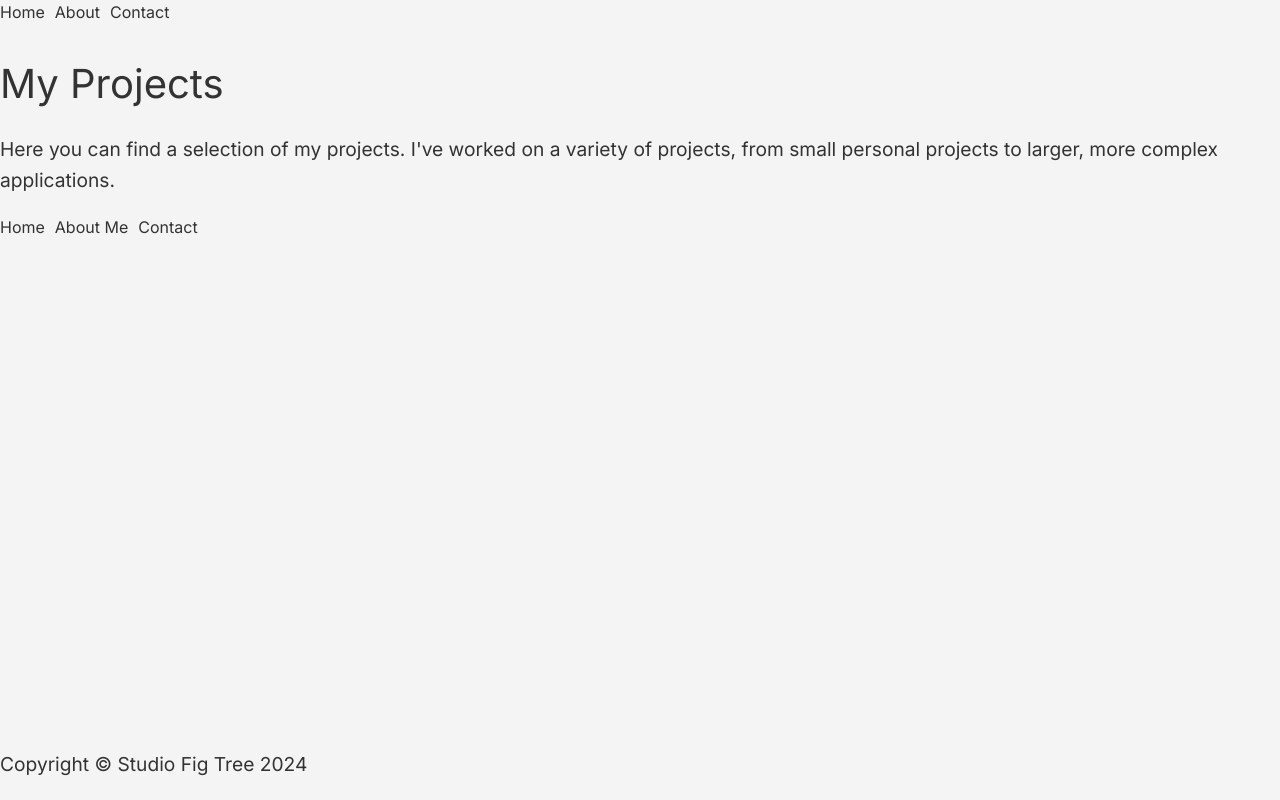
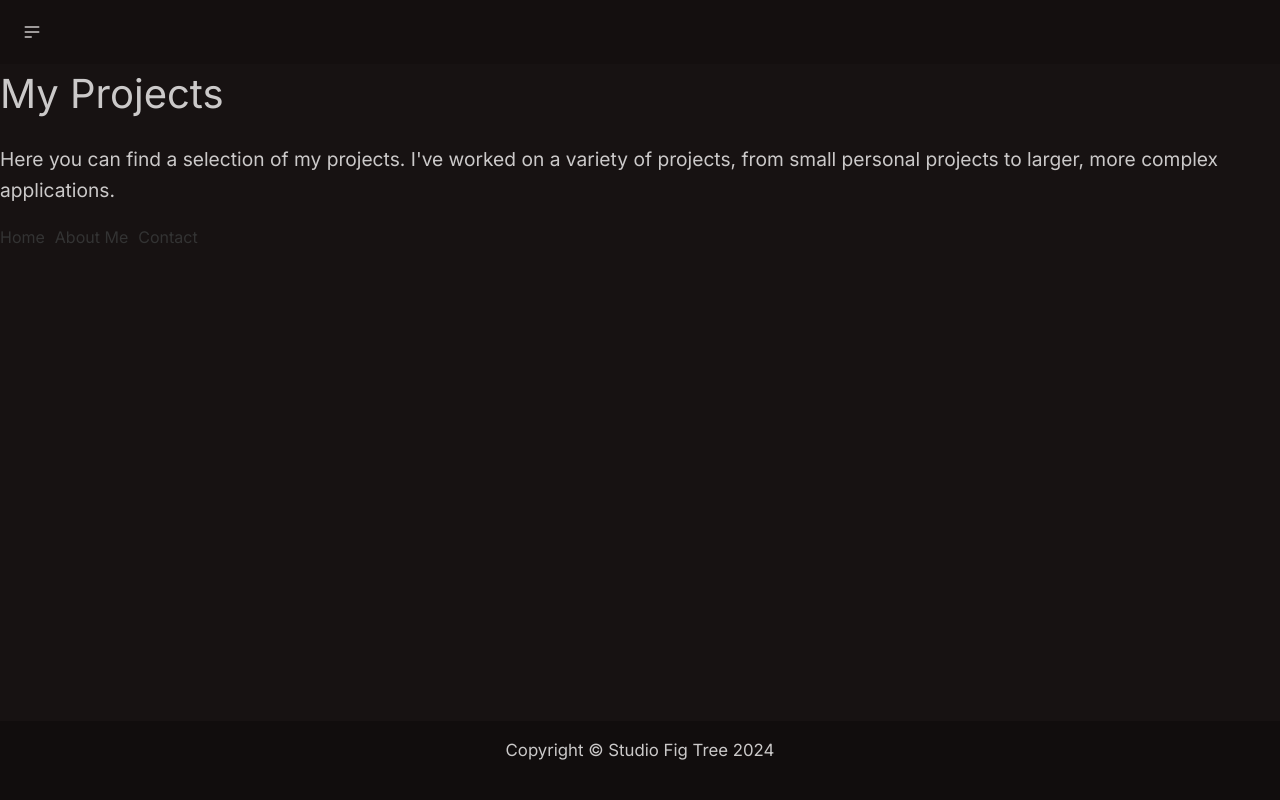
Before and after one commit to jackh404/portfolio, a Next.js app: page /projects in a window 1280 px wide. Built offline with nearby package versions, Linux system fonts and the light colour scheme.

Commit message:
install daisyUI, improve layout

```diff
--- /dev/null
+++ b/app/components/Navbar.tsx
@@ -0,0 +1,45 @@
+import React from "react";
+import Link from "next/link";
+
+const Navbar = () => {
+  return (
+    <div className="navbar bg-base-200">
+      <div className="navbar-start">
+        <div className="dropdown">
+          <div tabIndex={0} role="button" className="btn btn-ghost btn-circle">
+            <svg
+              xmlns="http://www.w3.org/2000/svg"
+              className="h-5 w-5"
+              fill="none"
+              viewBox="0 0 24 24"
+              stroke="currentColor"
+            >
+              <path
+                strokeLinecap="round"
+                strokeLinejoin="round"
+                strokeWidth="2"
+                d="M4 6h16M4 12h16M4 18h7"
+              />
+            </svg>
+          </div>
+          <ul
+            tabIndex={0}
+            className="menu menu-sm dropdown-content mt-3 z-[1] p-2 shadow bg-base-100 rounded-box w-52 "
+          >
+            <li>
+              <a>Homepage</a>
+            </li>
+            <li>
+              <a>Portfolio</a>
+            </li>
+            <li>
+              <a>About</a>
+            </li>
+          </ul>
+        </div>
+      </div>
+    </div>
+  );
+};
+
+export default Navbar;
--- a/app/layout.tsx
+++ b/app/layout.tsx
@@ -2,6 +2,7 @@ import type { Metadata } from "next";
 import { Inter } from "next/font/google";
 import "./globals.css";
 import Link from "next/link";
+import Navbar from "./components/Navbar";
 
 const inter = Inter({ subsets: ["latin"] });
 
@@ -16,26 +17,14 @@ export default function RootLayout({
   children: React.ReactNode;
 }>) {
   return (
-    <html lang="en">
+    <html lang="en" data-theme="forest">
       <body className={inter.className}>
         <div className="min-h-screen flex flex-col justify-between">
-          <div>
-            <nav>
-              <ul>
-                <li>
-                  <Link href="/">Home</Link>
-                </li>
-                <li>
-                  <Link href="/about">About</Link>
-                </li>
-                <li>
-                  <Link href="/contact">Contact</Link>
-                </li>
-              </ul>
-            </nav>
+          <div className="bg-base-100 text-base-content flex-grow">
+            <Navbar />
             <main>{children}</main>
           </div>
-          <footer>
+          <footer className="footer footer-center p-4 bg-base-300 text-base-content">
             <p>Copyright &copy; Studio Fig Tree 2024</p>
           </footer>
         </div>
--- a/tailwind.config.ts
+++ b/tailwind.config.ts
@@ -15,6 +15,9 @@ const config: Config = {
       },
     },
   },
-  plugins: [],
+  plugins: [require("daisyui")],
+  daisyui: {
+    themes: ["forest"],
+  },
 };
 export default config;
```
Also changed, not shown: package.json (+6 -5 lines), 1 other file (tests, documents, lock files or other folders).
